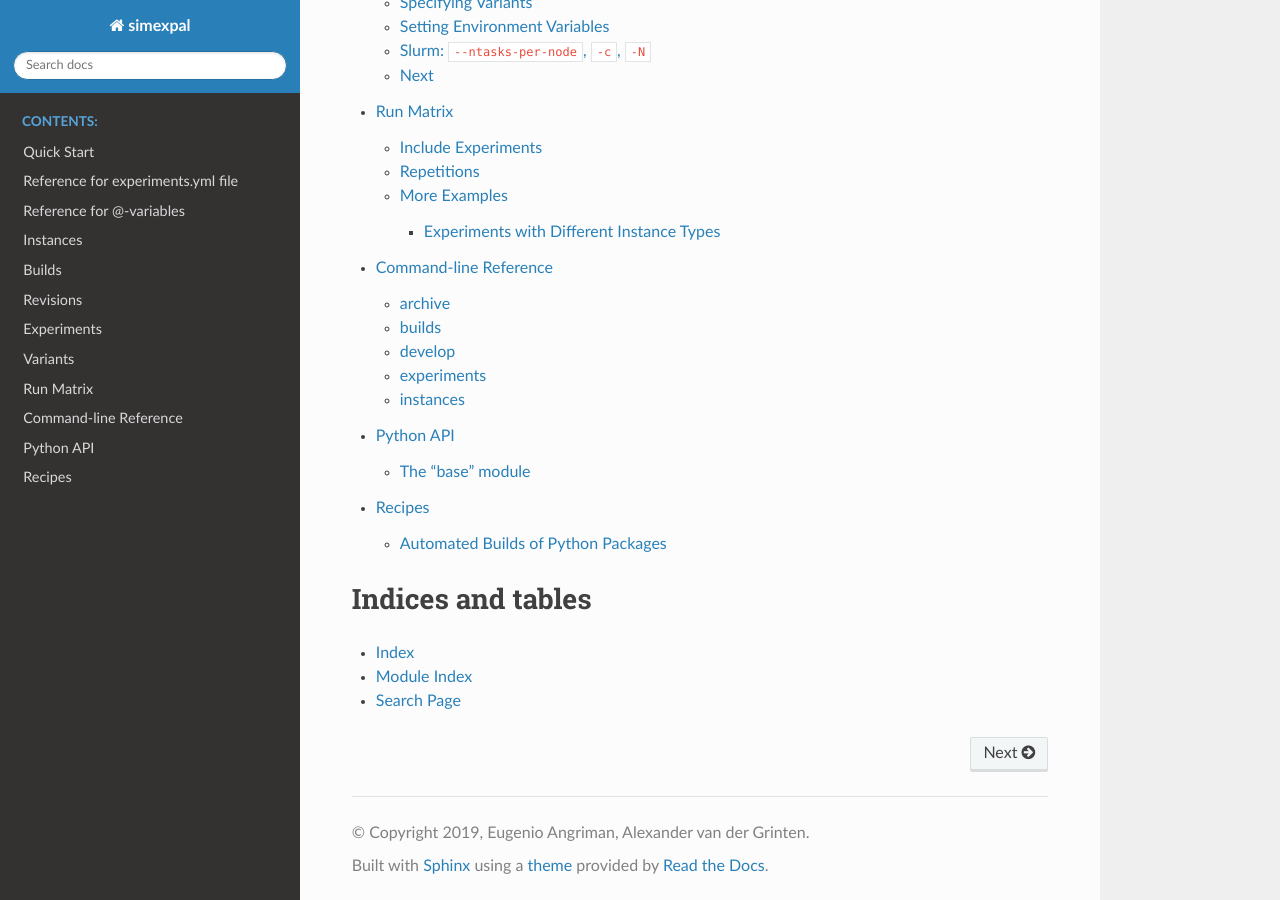
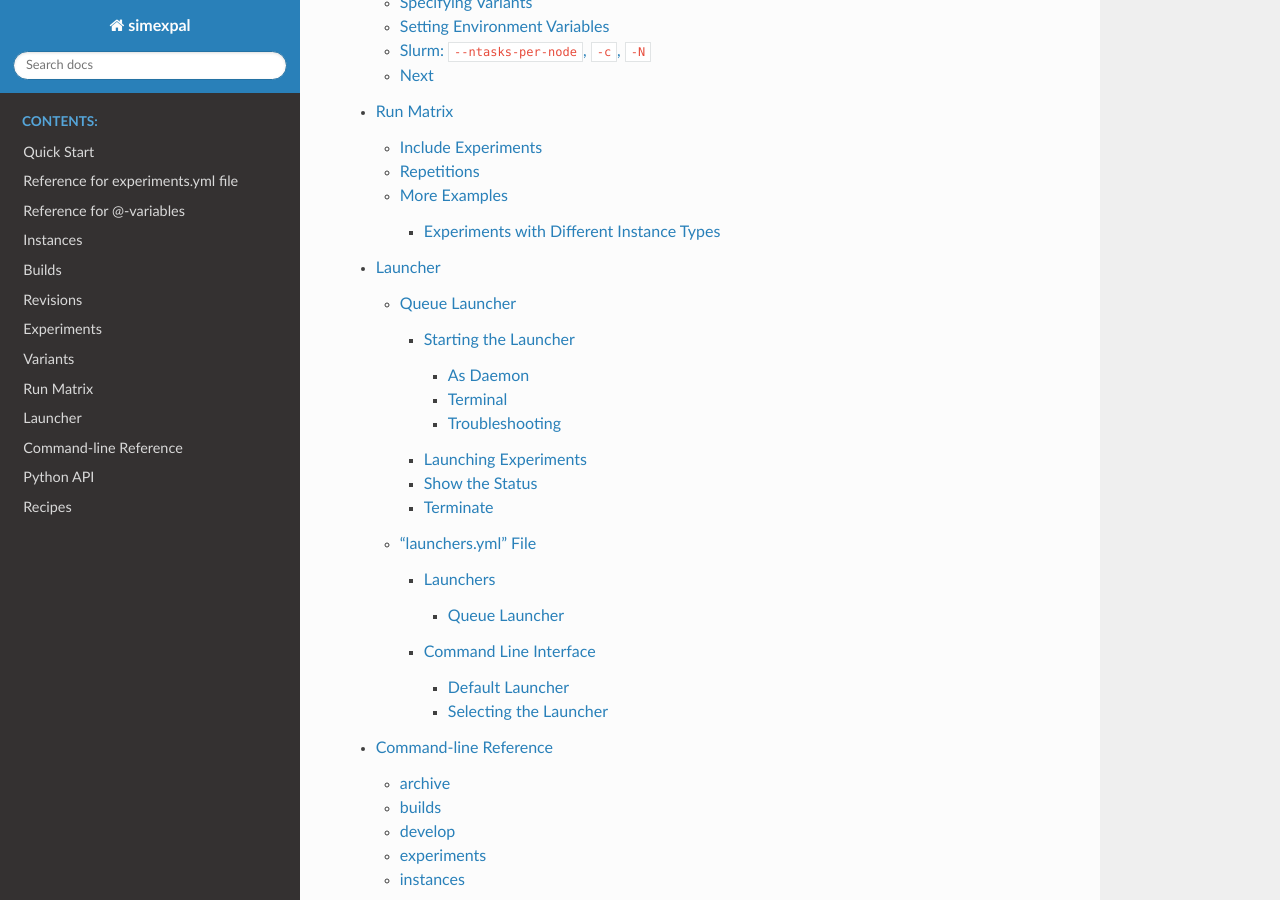
Before and after one commit to hu-macsy/simexpal, a Sphinx documentation site: the page built from docs/index.rst, in a window 1280 px wide and 900 px high, scrolled down 2307 px. Built offline with Sphinx 7.4.7 and the Read the Docs theme 2.0.0, drawn with Linux system fonts in a browser that asks for light colours; some of the changed lines change nothing that is shown.

Commit message:
docs: Add documentation on Queue Launcher and launchers.yml

```diff
--- a/docs/index.rst
+++ b/docs/index.rst
@@ -18,6 +18,7 @@
    Experiments <experiments>
    Variants <variants>
    Run Matrix <run_matrix>
+   Launcher <launcher>
    Command-line Reference <command_line_reference>
    Python API <python_api>
    Recipes <recipes>
--- /dev/null
+++ b/docs/launcher.rst
@@ -0,0 +1,177 @@
+.. _Launcher:
+
+Launcher
+=========
+
+On this page we describe the different launchers for experiments. It is possible to use the local
+machine or batch schedulers like `Slurm <https://slurm.schedmd.com/overview.html>`_ or
+`Oracle Grid Engine <https://docs.oracle.com/cd/E19680-01/html/821-1541/docinfo.html#scrolltoc>`_
+(formerly SGE) to run experiments. The launchers can be selected by adding further arguments to
+the ``simex experiments launch`` command or by setting up a ``launchers.yml`` file. The structure
+of this file will also be explained on this page.
+
+In the following sections, we consider the
+`sorting expample <https://github.com/hu-macsy/simexpal/tree/master/examples/sorting>`_ from the
+:ref:`QuickStart` guide.
+
+..
+    TODO: Add section on ForkLauncher, Slurm, SGE
+
+Queue Launcher
+--------------
+
+The queue launcher is mainly useful in scenarios where no sophisticated batch scheduler (e.g.
+`Slurm <https://slurm.schedmd.com/overview.html>`_) is available, especially when launching
+experiments on a remote machine over ``ssh``. In this case it does not require an active connection.
+As the name suggests, the queue launcher puts the jobs in a queue and executes them sequentially.
+It is possible to start a queue launcher as a daemon or interactively in a terminal. You can launch
+experiments and monitor/stop/kill the launcher.
+
+Starting the Launcher
+^^^^^^^^^^^^^^^^^^^^^
+
+As Daemon
+~~~~~~~~~
+
+To start the queue launcher as a daemon you need to have the
+`systemd <https://www.freedesktop.org/wiki/Software/systemd/>`_ service manager installed. Then, use
+``simex queue daemon`` to start the launcher:
+
+.. code-block:: bash
+
+    $ simex queue daemon
+    Running as unit run-rdc0128bd4cd343e393681898359e5c69.service. # systemd output
+
+Terminal
+~~~~~~~~
+
+You can start the queue launcher in a terminal so that it is possible to directly see internal
+states of the launcher. You will then work from another terminal window in order to send commands to
+the launcher. To start the launcher, use ``simex queue interactive``:
+
+.. code-block:: bash
+
+    $ simex queue interactive
+    Serving on /home/username/.extl.sock  # internal message of the queue launcher
+
+Troubleshooting
+~~~~~~~~~~~~~~~
+
+If the daemon was not closed properly via the ``stop`` or ``kill`` command, a UNIX socket remains on the
+file system. In this case you need to add the ``--force`` argument to the ``simex queue interactive`` or
+``simex queue daemon`` command to start the launcher. Alternatively, you can delete the socket manually.
+The default path for the socket is ``~/.extl.sock``.
+
+Launching Experiments
+^^^^^^^^^^^^^^^^^^^^^
+
+To launch experiments through the queue launcher we need to :ref:`set up a launchers.yml file <launchers_yml>`
+or add the ``--launch-through=queue`` argument to the ``simex experiments launch`` command:
+
+.. code-block:: bash
+
+    $ simex experiments launch --launch-through=queue
+    Launching run bubble-sort/uniform-n1000-s1[0] on local machine
+    Launching run bubble-sort/uniform-n1000-s2[0] on local machine
+    Launching run bubble-sort/uniform-n1000-s3[0] on local machine
+    Launching run insertion-sort/uniform-n1000-s1[0] on local machine
+    Launching run insertion-sort/uniform-n1000-s2[0] on local machine
+    Launching run insertion-sort/uniform-n1000-s3[0] on local machine
+
+Show the Status
+^^^^^^^^^^^^^^^
+
+It is possible to query the launcher for the current run, pending runs and the number of completed runs.
+To do that, you can use ``simex queue show``:
+
+.. code-block:: bash
+
+    $ simex queue show
+    Currently running:   bubble-sort/uniform-n1000-s3[0]
+    Pending runs:        insertion-sort/uniform-n1000-s1[0]
+                         insertion-sort/uniform-n1000-s2[0]
+                         insertion-sort/uniform-n1000-s3[0]
+    Completed runs:      2
+
+Terminate
+^^^^^^^^^
+
+The launcher can be terminated by using the ``stop`` or ``kill`` command. The differences of those
+commands are stated below.
+
+- ``simex queue stop``: terminate the launcher after finishing all pending jobs
+- ``simex queue kill``: terminate the launcher immediately
+
+.. _launchers_yml:
+
+"launchers.yml" File
+--------------------
+
+The ``launchers.yml`` file contains a list of launchers. By setting up a ``launchers.yml`` file we can
+omit additional arguments in the ``simex experiments launch`` command or select launchers, which are
+defined in it. In the following sections, we will see how to setup and use our ``launchers.yml``. First,
+we need to create the ``launchers.yml`` file in the ``~/.simexpal/`` folder:
+
+.. code-block:: bash
+
+    $ mkdir ~/.simexpal     # Create the ~/.simexpal/ folder if it does not exist already
+    $ cd ~/.simexpal        # Navigate into ~/.simexpal/
+    $ touch launchers.yml   # Create an empty launchers.yml file
+
+Launchers
+^^^^^^^^^
+
+To specify launchers in the ``launchers.yml`` file we need to set the
+
+- ``launchers``: list of dictionaries, which contain launchers
+
+key.
+
+.. _QueueLauncher:
+
+Queue Launcher
+~~~~~~~~~~~~~~
+
+To define a queue launcher we need to add a list entry to the ``launchers`` key, which contains a
+dictionary with the
+
+- ``name``: name of the launcher
+- ``default``: boolean (``true``/``false``) - whether this is the default launcher or not
+- ``scheduler``: type of the launcher
+
+key.
+
+.. code-block:: YAML
+   :linenos:
+   :caption: How to specify a queue launcher in the launchers.yml file.
+
+    launchers:
+        - name: local-queue
+          default: true
+          scheduler: queue
+
+In this way we created a queue launcher with the name ``local-queue``. We also set it to be the default
+launcher.
+
+Command Line Interface
+^^^^^^^^^^^^^^^^^^^^^^
+
+Default Launcher
+~~~~~~~~~~~~~~~~
+
+When setting ``default: true`` for a launcher, ``simex experiments launch`` will run experiments
+with this launcher.
+
+.. warning::
+    There can only be one launcher with ``default: true``. Having multiple launchers with ``default: true``
+    will lead to a ``RuntimeError``.
+
+Selecting the Launcher
+~~~~~~~~~~~~~~~~~~~~~~
+
+When launching experiments using ``simex experiments launch``, you can specify the ``--launcher`` option
+to select a certain launcher defined in the ``launchers.yml`` file. For example:
+
+Assume you have a ``launchers.yml`` file set up as in the :ref:`QueueLauncher` section, then
+``simex experiments launch --launcher local-queue`` will select the launcher named ``local-queue`` from
+the ``launchers.yml`` file to run experiments.
```
